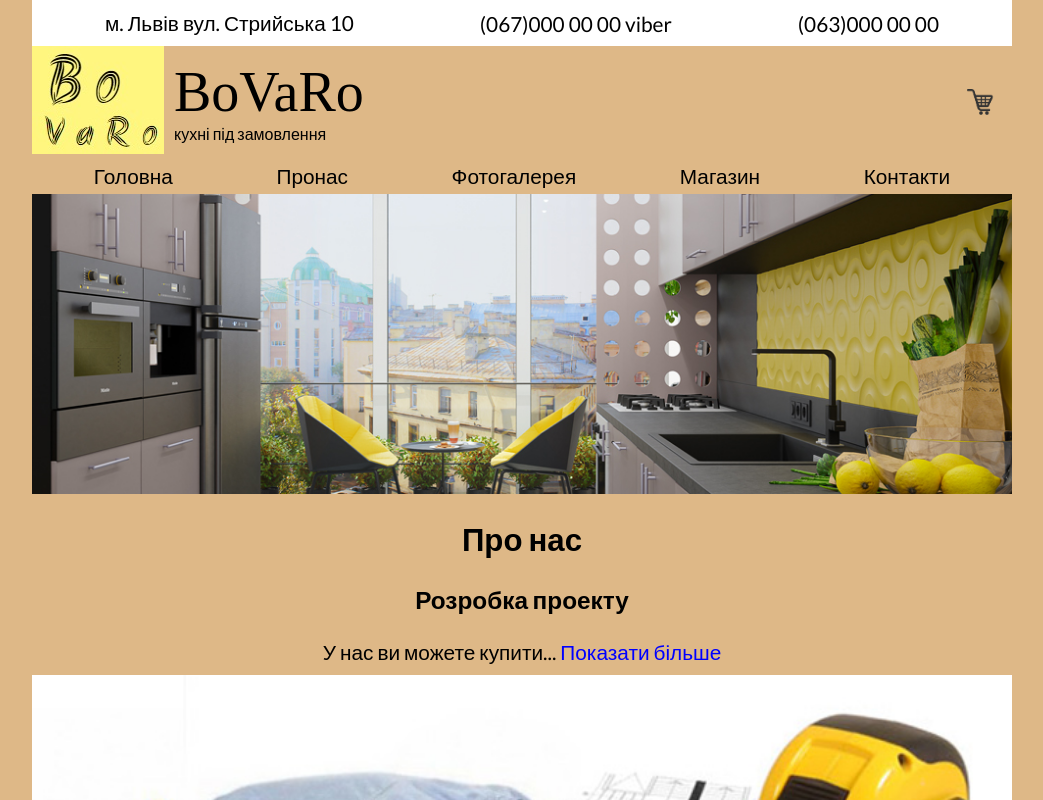
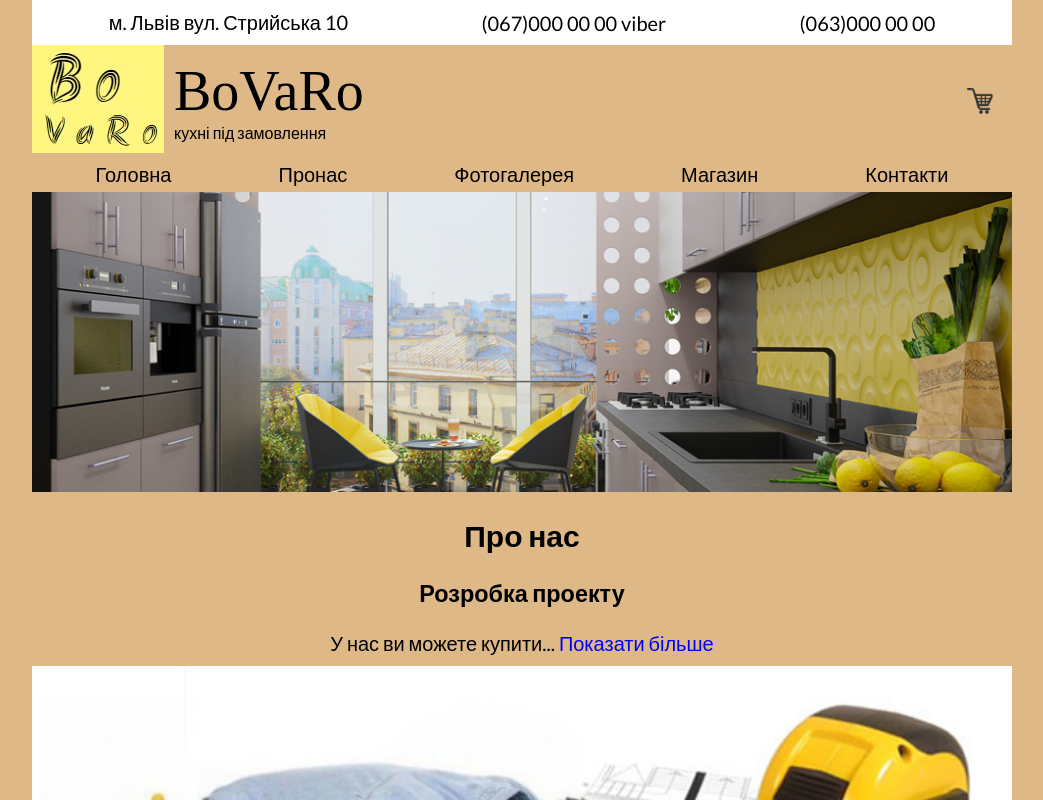
Before and after one commit to chapaisnoopi/461-my-site-kitchen, a plain HTML site: page index.html in a window 1280 px wide. Shown: the top 800 px of the page, without its empty margins (118-1161 px from the left). Drawn offline with Linux system fonts and the light colour scheme; a web font is replaced by a local one.

Commit message:
Update index.css

```diff
--- a/css/index.css
+++ b/css/index.css
@@ -4,7 +4,7 @@ body {
    	background: burlywood;
     margin: auto;
     max-width: 980px;
-    font-size: 1.30rem;
+    font-size: 1.25rem;
 }
 
 :root {
```
